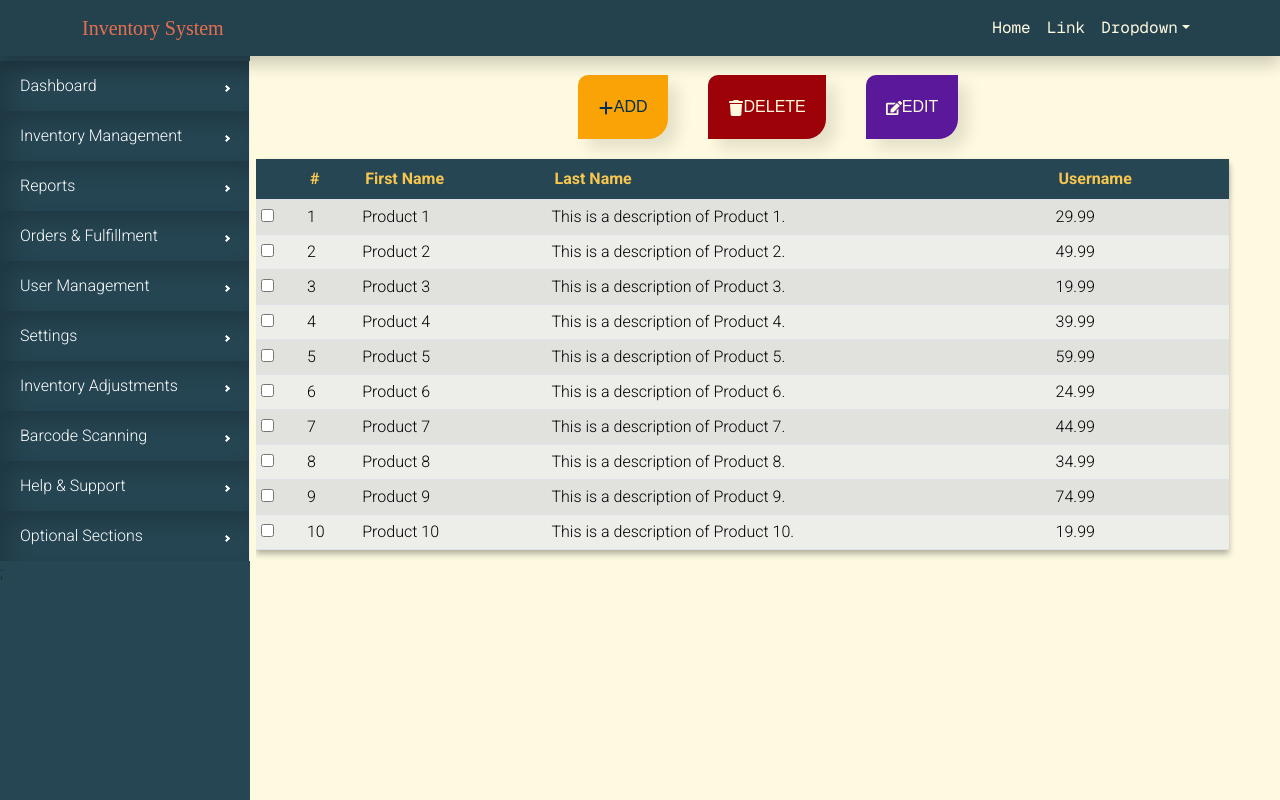
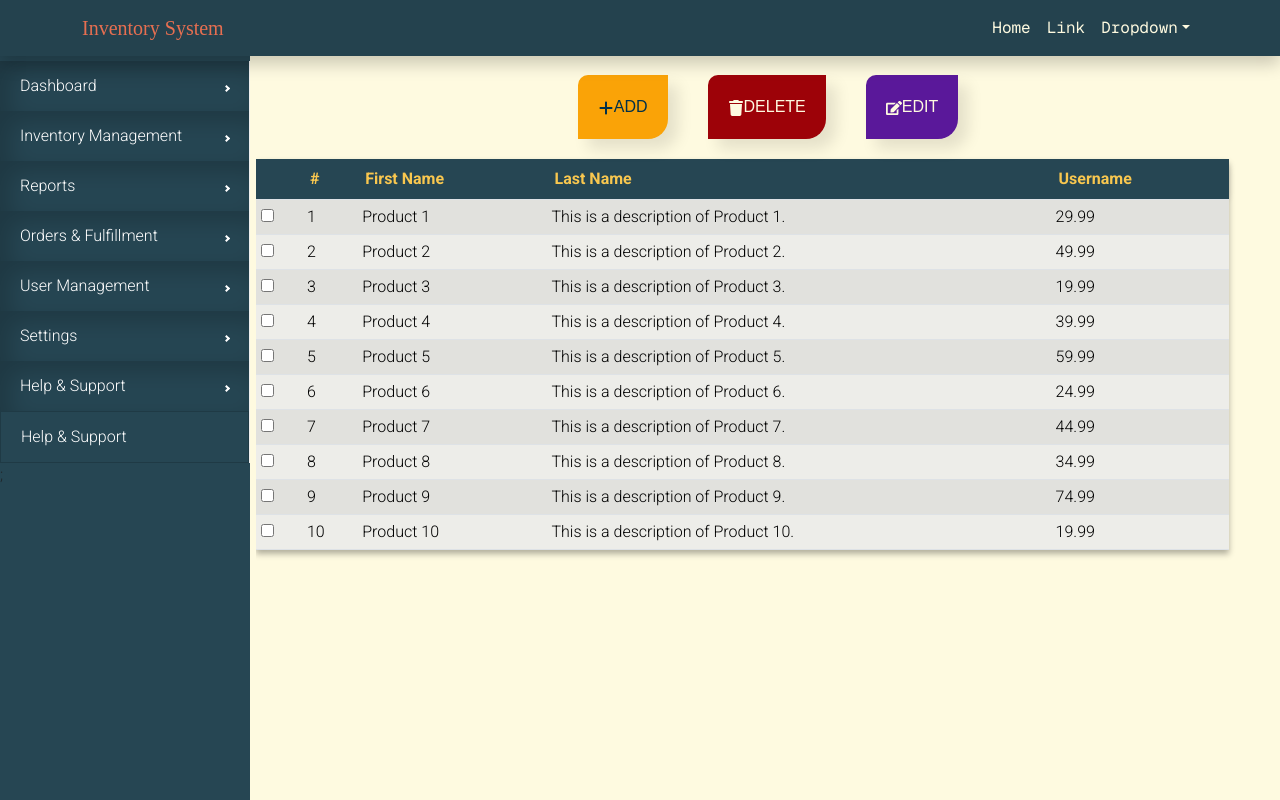
Before and after one commit to monetteparangat/inventory, a React (Create React App) app: page /home in a window 1280 px wide. Built offline with nearby package versions, Linux system fonts and the light colour scheme; a web font is replaced by a local one.

Commit message:
dynamic rendering of sidebar

```diff
--- a/src/components/SideBar.js
+++ b/src/components/SideBar.js
@@ -3,116 +3,119 @@ import { Nav } from 'react-bootstrap';
 import { FaSackDollar } from 'react-icons/fa6';
 import { Sidebar, Menu, MenuItem, SubMenu } from 'react-pro-sidebar';
 
-function SideBar() {
+function SideBar({ handlePage }) {
     const [activeSubmenu, setActiveSubmenu] = useState(null);
 
     const handleSubmenuClick = (submenuId) => {
         setActiveSubmenu(prev => (prev === submenuId ? null : submenuId));
     }
 
+    const handleSidebar = (page) => {
+        handlePage(page)
+    }
+
+    const menuItems = [
+        {
+            label: 'Dashboard',
+            key: 'dashboard',
+            items: [{ label: 'Overview', key: 'overview' }]
+        },
+        {
+            label: 'Inventory Management',
+            key: 'management',
+            items: [
+                { label: 'Products', key: 'products' },
+                { label: 'Categories', key: 'categories' },
+                { label: 'Stock Levels', key: 'stockLevels' },
+                { label: 'Suppliers', key: 'suppliers' },
+                { label: 'Purchase Orders', key: 'purchaseOrders' },
+                { label: 'Sales Orders', key: 'salesOrders' }
+            ]
+        },
+        {
+            label: 'Reports',
+            key: 'reports',
+            items: [
+                { label: 'Inventory Report', key: 'inventoryReport' },
+                { label: 'Sales Report', key: 'salesReport' },
+                { label: 'Purchase Report', key: 'purchaseReport' },
+                { label: 'Low Stock Alerts', key: 'lowStockAlerts' }
+            ]
+        },
+        {
+            label: 'Orders & Fulfillment',
+            key: 'orders',
+            items: [
+                { label: 'All Orders', key: 'allOrders' },
+                { label: 'Pending Orders', key: 'pendingOrders' },
+                { label: 'Completed Orders', key: 'completedOrders' },
+                { label: 'Returns', key: 'returns' }
+            ]
+        },
+        {
+            label: 'User Management',
+            key: 'userManagement',
+            items: [
+                { label: 'Users', key: 'users' },
+                { label: 'Roles & Permissions', key: 'rolesPermissions' }
+            ]
+        },
+        {
+            label: 'Settings',
+            key: 'settings',
+            items: [
+                { label: 'General Settings', key: 'generalSettings' },
+                { label: 'Tax Settings', key: 'taxSettings' },
+                { label: 'Integrations', key: 'integrations' }
+            ]
+        },
+        {
+            label: 'Help & Support',
+            key: 'help',
+            items: [
+                { label: 'FAQ', key: 'faq' },
+                { label: 'Contact Support', key: 'contactSupport' },
+                { label: 'Documentation', key: 'documentation' }
+            ]
+        },
+        {
+            label: 'Help & Support',
+            key: 'help2',
+        }
+    ];
+
     return (
         <div className="container-sidebar">
             <Sidebar collapsed={false}>
                 <Menu>
-                    <SubMenu
-                        className='submenu'
-                        label="Dashboard"
-                        open={activeSubmenu === 'dashboard'}
-                        onClick={() => handleSubmenuClick('dashboard')}>
-                        <MenuItem className='menu-item'>Overview</MenuItem>
-                    </SubMenu>
-
-                    <SubMenu
-                        className='submenu'
-                        label="Inventory Management"
-                        open={activeSubmenu === 'management'}
-                        onClick={() => handleSubmenuClick('management')}>
-                        <MenuItem className='menu-item'>Products</MenuItem>
-                        <MenuItem className='menu-item'>Categories</MenuItem>
-                        <MenuItem className='menu-item'>Stock Levels</MenuItem>
-                        <MenuItem className='menu-item'>Suppliers</MenuItem>
-                        <MenuItem className='menu-item'>Purchase Orders</MenuItem>
-                        <MenuItem className='menu-item'>Sales Orders</MenuItem>
-                        <MenuItem className='menu-item'>Stock Movements</MenuItem>
-                    </SubMenu>
-
-                    <SubMenu
-                        className='submenu'
-                        label="Reports"
-                        open={activeSubmenu === 'reports'}
-                        onClick={() => handleSubmenuClick('reports')}>
-                        <MenuItem className='menu-item'>Inventory Report</MenuItem>
-                        <MenuItem className='menu-item'>Sales Report</MenuItem>
-                        <MenuItem className='menu-item'>Purchase Report</MenuItem>
-                        <MenuItem className='menu-item'>Low Stock Alerts</MenuItem>
-                    </SubMenu>
-
-                    <SubMenu
-                        className='submenu'
-                        label="Orders & Fulfillment"
-                        open={activeSubmenu === 'orders'}
-                        onClick={() => handleSubmenuClick('orders')}>
-                        <MenuItem className='menu-item'>All Orders</MenuItem>
-                        <MenuItem className='menu-item'>Pending Orders</MenuItem>
-                        <MenuItem className='menu-item'>Completed Orders</MenuItem>
-                        <MenuItem className='menu-item'>Returns</MenuItem>
-                    </SubMenu>
-
-                    <SubMenu
-                        className='submenu'
-                        label="User Management"
-                        open={activeSubmenu === 'userManagement'}
-                        onClick={() => handleSubmenuClick('userManagement')}>
-                        <MenuItem className='menu-item'>Users</MenuItem>
-                        <MenuItem className='menu-item'>Roles & Permissions</MenuItem>
-                    </SubMenu>
-
-                    <SubMenu
-                        className='submenu'
-                        label="Settings"
-                        open={activeSubmenu === 'settings'}
-                        onClick={() => handleSubmenuClick('settings')}>
-                        <MenuItem className='menu-item'>General Settings</MenuItem>
-                        <MenuItem className='menu-item'>Tax Settings</MenuItem>
-                        <MenuItem className='menu-item'>Shipping Settings</MenuItem>
-                        <MenuItem className='menu-item'>Integrations</MenuItem>
-                    </SubMenu>
-
-                    <SubMenu
-                        className='submenu'
-                        label="Inventory Adjustments"
-                        open={activeSubmenu === 'inventoryAdjustments'}
-                        onClick={() => handleSubmenuClick('inventoryAdjustments')}>
-                        <MenuItem className='menu-item'>Adjustments</MenuItem>
-                    </SubMenu>
-
-                    <SubMenu
-                        className='submenu'
-                        label="Barcode Scanning"
-                        open={activeSubmenu === 'barcode'}
-                        onClick={() => handleSubmenuClick('barcode')}>
-                        <MenuItem className='menu-item'>Scan Products</MenuItem>
-                    </SubMenu>
-
-                    <SubMenu
-                        className='submenu'
-                        label="Help & Support"
-                        open={activeSubmenu === 'help'}
-                        onClick={() => handleSubmenuClick('help')}>
-                        <MenuItem className='menu-item'>FAQ</MenuItem>
-                        <MenuItem className='menu-item'>Contact Support</MenuItem>
-                        <MenuItem className='menu-item'>Documentation</MenuItem>
-                    </SubMenu>
-
-                    <SubMenu
-                        className='submenu'
-                        label="Optional Sections"
-                        open={activeSubmenu === 'optional'}
-                        onClick={() => handleSubmenuClick('optional')}>
-                        <MenuItem className='menu-item'>Audit Logs</MenuItem>
-                        <MenuItem className='menu-item'>Notifications</MenuItem>
-                        <MenuItem className='menu-item'>Activity Feed</MenuItem>
-                    </SubMenu>
+                    {menuItems.map((menu) => (
+                        menu.items ?
+                            <SubMenu
+                                key={menu.key}
+                                className='submenu'
+                                label={menu.label}
+                                open={activeSubmenu === menu.key}
+                                onClick={() => handleSubmenuClick(menu.key)}
+                            >
+                                {menu.items?.map(menuItem => (
+                                    <MenuItem
+                                        key={menuItem.key}
+                                        className='menu-item'
+                                        onClick={() => handleSidebar(menuItem.key)}
+                                    >
+                                        {menuItem.label}
+                                    </MenuItem>
+                                ))}
+                            </SubMenu>
+                            :
+                            <MenuItem
+                                key={menu.key}
+                                className='menu-item'
+                                onClick={() => handleSubmenuClick(menu.key)}
+                            >
+                                {menu.label}
+                            </MenuItem>
+                    ))}
                 </Menu>
             </Sidebar>;
         </div>
--- a/src/pages/Home.js
+++ b/src/pages/Home.js
@@ -6,21 +6,22 @@ import { useState } from "react";
 import ProductForm from "./ProductForm";
 
 function Home() {
-    const [page, setPage] = useState('Product');
+    const [page, setPage] = useState('Products');
 
     const handlePage = (data) => {
+        console.log(data)
         setPage(data);
     }
 
     return (
         <div className="container-home">
             <NavBar />
-            <SideBar />
+            <SideBar handlePage={handlePage} />
             <div className="content">
-                {page === 'Product' &&
+                {page.toLowerCase() === 'products' &&
                     <Products handlePage={handlePage} />
                 }
-                {page === 'Add-Product' &&
+                {page.toLowerCase() === 'add-product' &&
                     <ProductForm handlePage={handlePage} />
                 }
             </div>
--- a/src/pages/ProductForm.js
+++ b/src/pages/ProductForm.js
@@ -18,7 +18,7 @@ function ProductForm({handlePage}) {
     const handleSelectedCategory = () => { }
     const handleSelectedStatus = () => { }
     const handleCancel = () => {
-        handlePage('Product')
+        handlePage('Products')
     }
 
     console.log(watch("example"))
```
